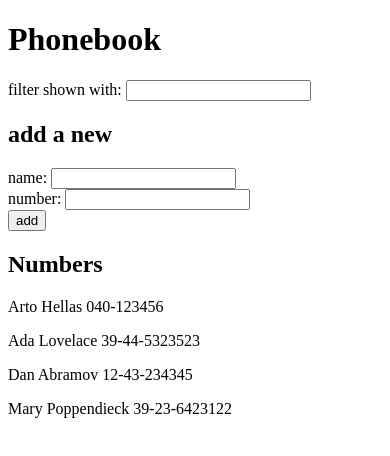
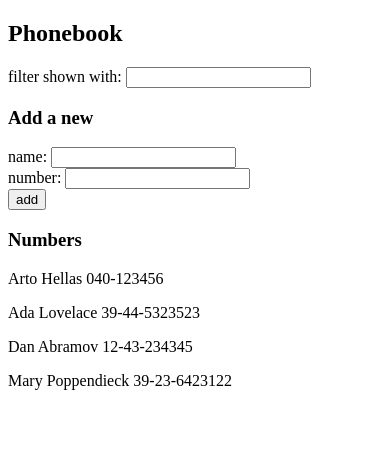
Before and after one commit to mapplezq/fullstackopen2019-exercises, a React (Create React App) app in the folder part2/phonebook/: page / in a window 390 px wide. Shown: the top 456 px of the page. Built offline with nearby package versions, Linux system fonts and the light colour scheme.

Commit message:
Phonebook step5

```diff
--- a/part2/phonebook/src/App.js
+++ b/part2/phonebook/src/App.js
@@ -1,4 +1,7 @@
 import React, { useState } from 'react'
+import Filter from './components/Filter'
+import PersonForm from './components/PersonForm'
+import Persons from './components/Persons'
 
 const App = () => {
   const [persons, setPersons] = useState([
@@ -13,7 +16,7 @@ const App = () => {
   const [ searchResult, setSearchResult ] = useState([])
   const [ isSearch, setIsSearch ] = useState(false)
 
-  const numbersToSHow = isSearch ? searchResult : persons
+  const numbersToShow = isSearch ? searchResult : persons
 
   const handleNewNameInput = (event) => {
     console.log(event.target.value);
@@ -23,6 +26,26 @@ const App = () => {
   const handleNewNumberInput = (event) => {
     console.log(event.target.value);
     setNewNumber(event.target.value)
+  }
+
+  const addNewPerson = (event) => {
+    // debugger
+    event.preventDefault()
+    // clear search status
+    setIsSearch(false)
+    setSearchKey('')
+    const find = persons.find(({name}) => name === newName)
+    if (newName.length === 0) {
+      window.alert(`name cannot be empty.`)
+    } else if (newNumber.length === 0) {
+      window.alert(`number cannot be empty.`)
+    } else if (find !== undefined ) {
+      window.alert(`${newName} is already added to phonebook`)
+    } else {
+      setPersons(persons.concat({name: newName, number: newNumber}))
+      setNewName('')
+      setNewNumber('')
+    }
   }
 
   const handleSearchInput = (event) => {
@@ -46,46 +69,16 @@ const App = () => {
     }
   }
 
-  const addNewPerson = (event) => {
-    // debugger
-    event.preventDefault()
-    // clear search status
-    setIsSearch(false)
-    setSearchKey('')
-    const find = persons.find(({name}) => name === newName)
-    if (newName.length === 0) {
-      window.alert(`name cannot be empty.`)
-    } else if (newNumber.length === 0) {
-      window.alert(`number cannot be empty.`)
-    } else if (find !== undefined ) {
-      window.alert(`${newName} is already added to phonebook`)
-    } else {
-      setPersons(persons.concat({name: newName, number: newNumber}))
-      setNewName('')
-      setNewNumber('')
-    }
-  }
-
   return (
     <div>
-      <h1>Phonebook</h1>
-      <div>
-          filter shown with: <input value={searchKey} onChange={handleSearchInput}/>
-      </div>
-      <h2>add a new</h2>
-      <form>
-        <div>
-          name: <input value={newName} onChange={handleNewNameInput}/>
-        </div>
-        <div>
-          number: <input value={newNumber} onChange={handleNewNumberInput}/>
-        </div>
-        <div>
-          <button type="submit" onClick={addNewPerson}>add</button>
-        </div>
-      </form>
-      <h2>Numbers</h2>
-      {numbersToSHow.map(person => <p key={person.name}>{person.name} {person.number}</p>)}
+      <h2>Phonebook</h2>
+      <Filter searchKey={searchKey} handleSearchInput={handleSearchInput}/>
+      <h3>Add a new</h3>
+      <PersonForm newName={newName} handleNewNameInput={handleNewNameInput}
+      newNumber={newNumber} handleNewNumberInput={handleNewNumberInput}
+      addNewPerson={addNewPerson}/>
+      <h3>Numbers</h3>
+      <Persons numbersToShow={numbersToShow}/>
     </div>
   )
 }
--- /dev/null
+++ b/part2/phonebook/src/components/Filter.js
@@ -0,0 +1,13 @@
+import React from 'react';
+
+const Filter = (props) => {
+
+    return (
+        <div>
+            filter shown with: <input value={props.searchKey}
+            onChange={props.handleSearchInput}/>
+        </div>
+    );
+};
+
+export default Filter;
--- /dev/null
+++ b/part2/phonebook/src/components/PersonForm.js
@@ -0,0 +1,20 @@
+import React from 'react';
+
+const PersonForm = (props) => {
+
+    return (
+        <form>
+            <div>
+                name: <input value={props.newName} onChange={props.handleNewNameInput}/>
+            </div>
+            <div>
+                number: <input value={props.newNumber} onChange={props.handleNewNumberInput}/>
+            </div>
+            <div>
+                <button type="submit" onClick={props.addNewPerson}>add</button>
+            </div>
+        </form>
+    );
+};
+
+export default PersonForm;
--- /dev/null
+++ b/part2/phonebook/src/components/Persons.js
@@ -0,0 +1,11 @@
+import React from 'react';
+
+const Persons = (props) => {
+    return (
+        <div>
+            {props.numbersToShow.map(person => <p key={person.name}>{person.name} {person.number}</p>)}
+        </div>
+    );
+};
+
+export default Persons;
```
